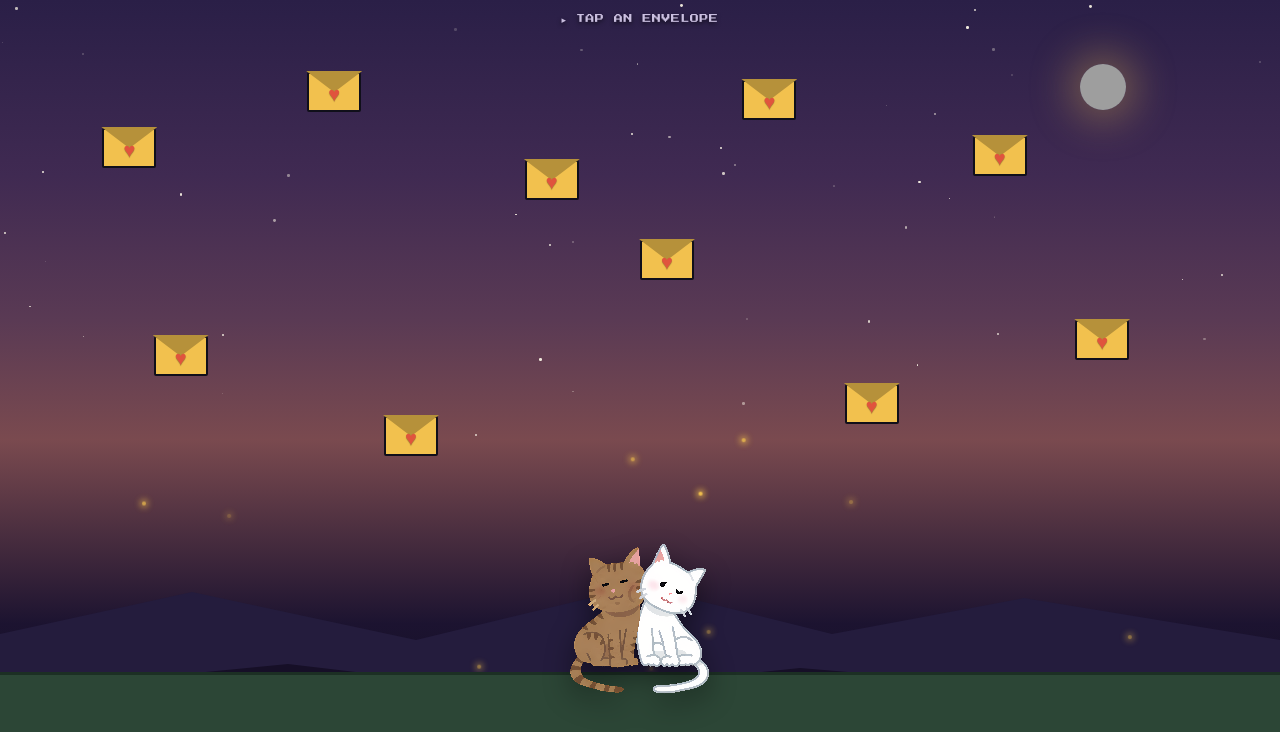
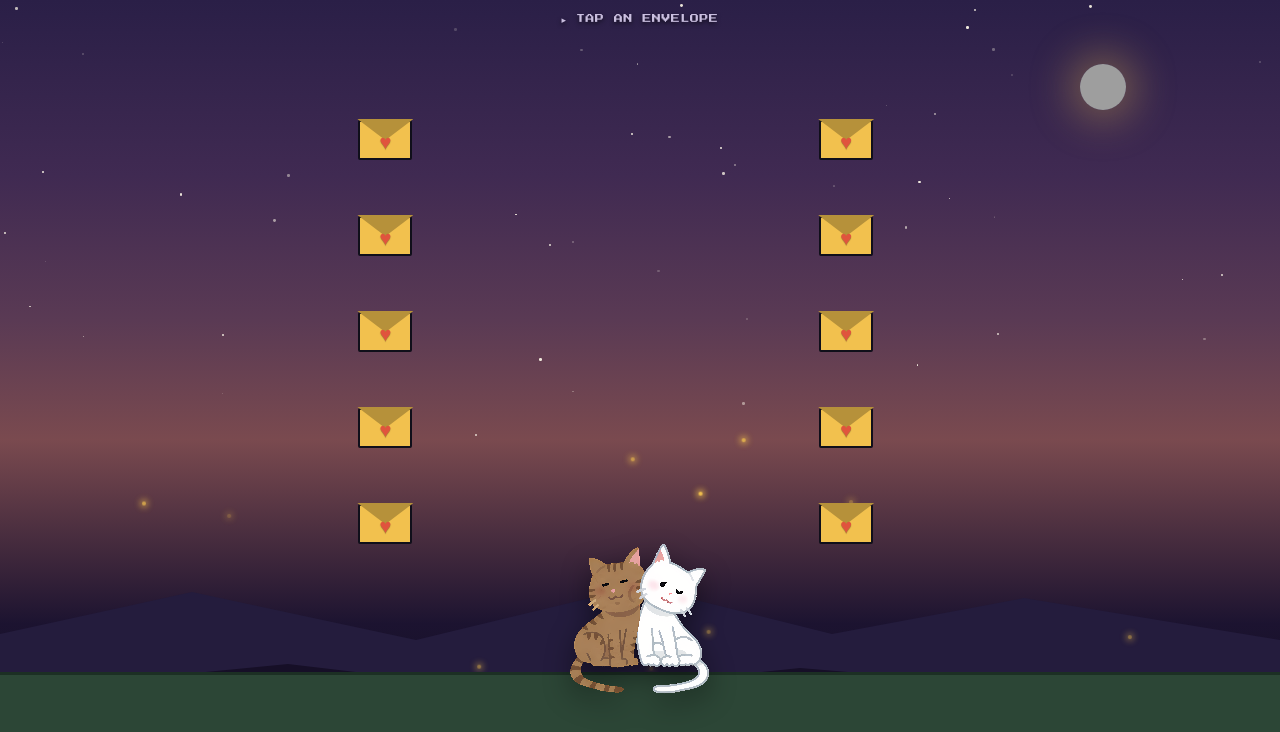
Before and after one commit to adilshaikh77/partner, a plain HTML site: page index.html in a window 1280 px wide. Drawn offline with Linux system fonts and the light colour scheme; grey boxes are pictures that could not be loaded.

Commit message:
arrange envelope

```diff
--- a/index.html
+++ b/index.html
@@ -9,7 +9,7 @@
     <title>Ten Years — Letters</title>
     <link rel="preconnect" href="https://fonts.googleapis.com" />
     <link
-      href="https://fonts.googleapis.com/css2?family=Press+Start+2P&family=Literata:ital,wght@0,400;0,600;1,400;1,500&display=swap"
+      href="https://fonts.googleapis.com/css2?family=Press+Start+2P&family=Literata:ital,wght@0,400;0,600;1,400;1,500&family=Noto+Serif+Devanagari:wght@400;500;600&display=swap"
       rel="stylesheet"
     />
     <style>
@@ -343,18 +343,20 @@
       }
       .letter-title {
         font-family: 'Press Start 2P', monospace;
-        font-size: 11px;
+        font-size: 15px;
         color: var(--red-dim);
         margin: 12px 0 16px;
         letter-spacing: 0.5px;
       }
       .letter-body {
         overflow-y: auto;
-        line-height: 1.7;
+        line-height: 1.8;
         font-size: 16.5px;
         white-space: pre-line;
         padding-right: 8px;
         flex: 1;
+        font-family:
+          'Literata', 'Noto Serif Devanagari', Georgia, serif;
       }
       .letter-body::-webkit-scrollbar {
         width: 6px;
@@ -620,18 +622,19 @@ Happy ten years. Here's to every year after this one.
         },
       ];
 
-      /* Positions as [left%, top%] — kept clear of the tree/cats at bottom-center */
+      /* Positions as [left%, top%] — a clean 2-column x 5-row grid, filled
+   left-to-right then top-to-bottom, so letter 1&2 are row one, 3&4 row two, etc. */
       const POSITIONS = [
-        [8, 16],
-        [24, 9],
-        [41, 20],
-        [58, 10],
-        [76, 17],
-        [12, 42],
-        [30, 52],
-        [66, 48],
-        [84, 40],
-        [50, 30],
+        [28, 15],
+        [64, 15],
+        [28, 27],
+        [64, 27],
+        [28, 39],
+        [64, 39],
+        [28, 51],
+        [64, 51],
+        [28, 63],
+        [64, 63],
       ];
 
       /* =========================================================
```
